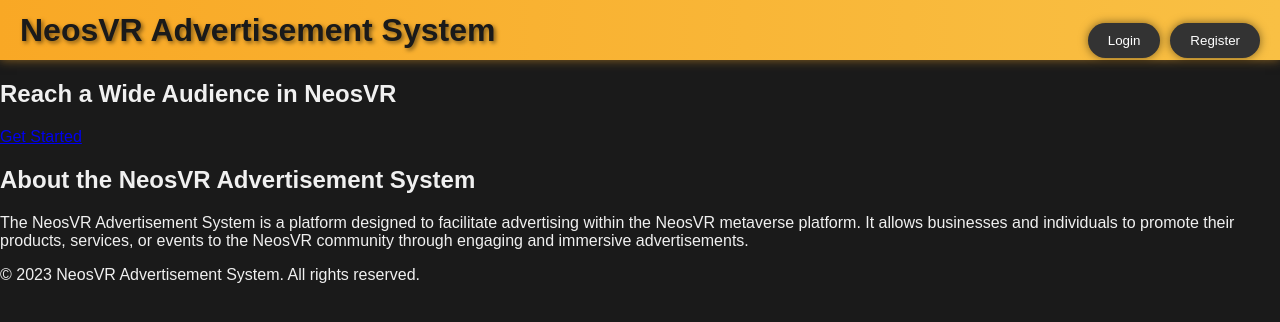
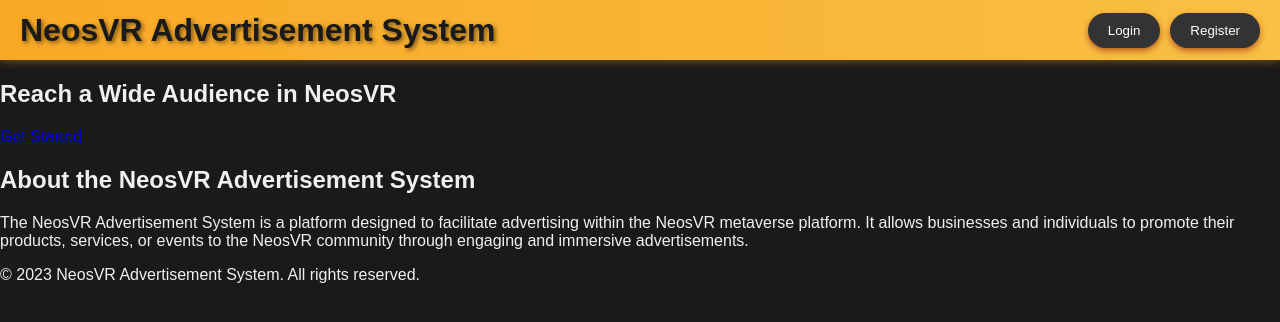
Before and after one commit to Xlinka/NeosVR-Advertisement-System, a plain HTML site: page Website/index.html in a window 1280 px wide. Drawn offline with Linux system fonts and the light colour scheme.

Commit message:
Improve header button styling

```diff
--- a/Website/styles.css
+++ b/Website/styles.css
@@ -51,7 +51,6 @@
 
 button {
   display: block;
-  margin-top: 20px;
   padding: 10px 20px;
   border: none;
   background: linear-gradient(90deg, #f9a825, #f9c044);
@@ -99,8 +98,7 @@
   align-items: center;
 }
 
-#loginButton,
-#registerButton {
+#top-bar button {
   margin-left: 10px;
   padding: 10px 20px;
   border: none;
@@ -108,7 +106,7 @@
   color: #fff;
   cursor: pointer;
   border-radius: 20px;
-  box-shadow: 0px 0px 10px rgba(0, 0, 0, 0.5);
+  box-shadow: 0px 3px 6px rgba(128, 0, 0, .5);
   transition: background-color 0.3s;
 }
 
```
